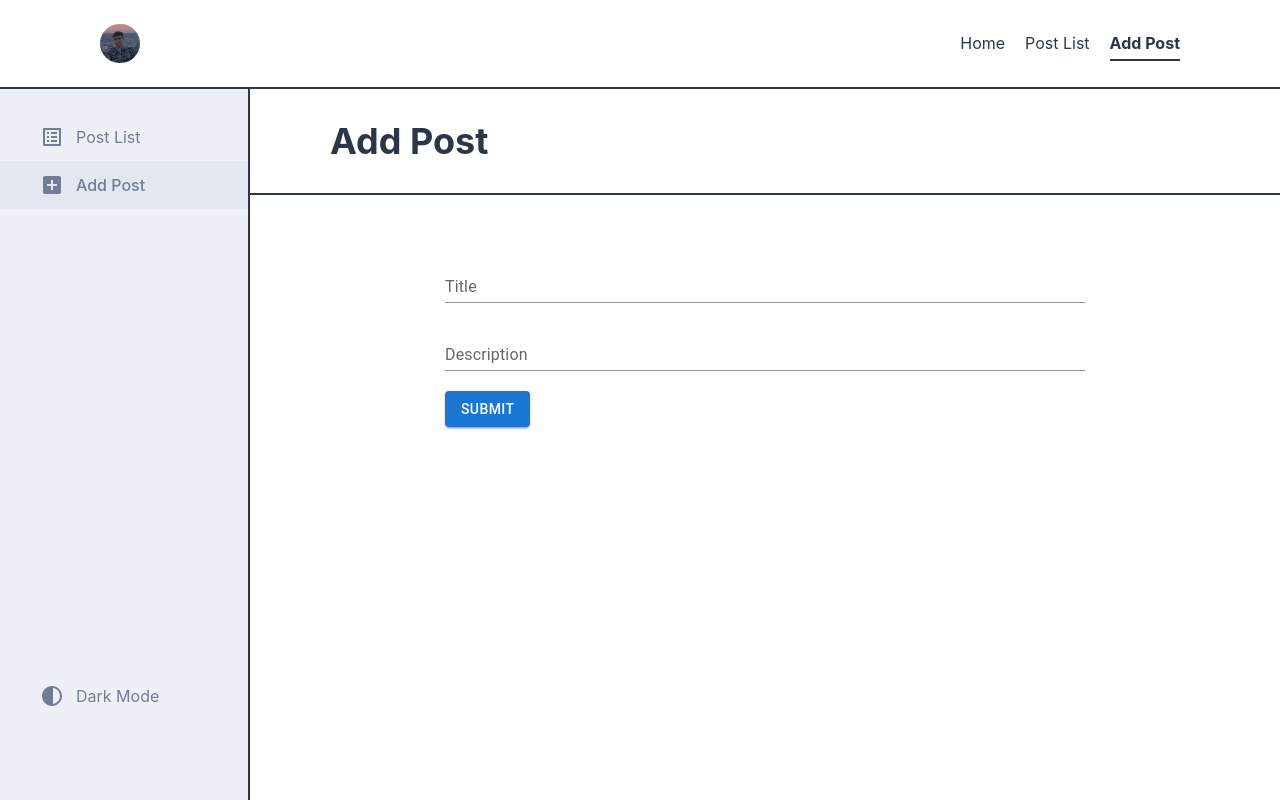
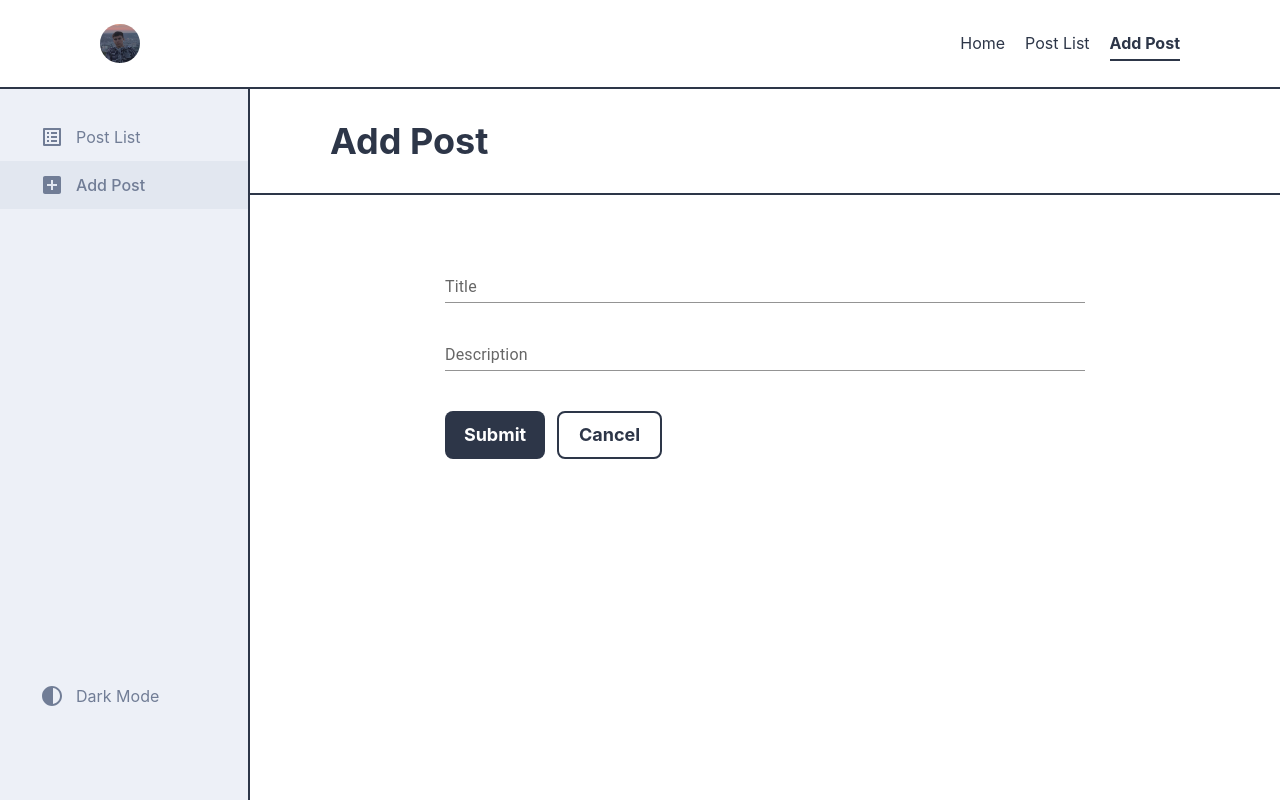
Before and after one commit to ydem1/todo-app-u-stork-lab, a React (Vite) app: page /add-post in a window 1280 px wide. Built offline with nearby package versions, Linux system fonts and the light colour scheme; no server answers.

Commit message:
add loader and button

```diff
--- /dev/null
+++ b/src/@types/sizes.ts
@@ -0,0 +1,8 @@
+export enum Sizes {
+  XS = "extraSmall",
+  S = "small",
+  M = "medium",
+  L = "large",
+  XL = "extraLarge",
+  XXL = "extraExtraLarge",
+}
--- /dev/null
+++ b/src/components/Button/constants.ts
@@ -0,0 +1,15 @@
+import cn from "classnames";
+import { ButtonVariants } from "./types";
+
+const DEFAULT_BUTTON_CLASSNAME = "rounded-lg text-lg font-bold";
+
+export const BUTTON_STYLE_VARIANTS = {
+  [ButtonVariants.PRIMARY]: cn(
+    "bg-blue-base text-white-base dark:bg-blue-light",
+    DEFAULT_BUTTON_CLASSNAME
+  ),
+  [ButtonVariants.SECONDARY]: cn(
+    "bg-white-base text-blue-base border-2 border-blue-base dark:bg-white-blue dark:border-white-base",
+    DEFAULT_BUTTON_CLASSNAME
+  ),
+};
--- /dev/null
+++ b/src/components/Button/index.tsx
@@ -0,0 +1,47 @@
+import React, { FC, memo, MouseEventHandler, ReactNode } from "react";
+import cn from "classnames";
+import { Sizes } from "src/@types/sizes";
+import { Loader } from "../Loader";
+import { BUTTON_STYLE_VARIANTS } from "./constants";
+import { ButtonVariants } from "./types";
+
+interface Props {
+  children: ReactNode;
+  className?: string;
+  isLoading?: boolean;
+  variant?: ButtonVariants;
+  type?: "button" | "submit" | "reset";
+  leaderSize?: Sizes;
+  isDisabled?: boolean;
+  onClick?: MouseEventHandler<HTMLButtonElement>;
+}
+
+export const Button: FC<Props> = memo(
+  ({
+    children,
+    className,
+    isLoading,
+    variant,
+    type,
+    leaderSize,
+    isDisabled,
+    onClick,
+  }) => {
+    const combinedClassNames = cn(
+      "flex justify-center items-center outline-0 transition ease-in-out duration-200 active:translate-y-0.5 active:duration-150 active:brightness-95 disabled:opacity-50 disabled:active:translate-y-0 disabled:brightness-100",
+      BUTTON_STYLE_VARIANTS[variant],
+      className
+    );
+
+    return (
+      <button
+        className={combinedClassNames}
+        type={type}
+        onClick={onClick}
+        disabled={isDisabled}
+      >
+        {isLoading ? <Loader size={leaderSize} /> : children}
+      </button>
+    );
+  }
+);
--- /dev/null
+++ b/src/components/Button/types.ts
@@ -0,0 +1,4 @@
+export enum ButtonVariants {
+  PRIMARY = "primary",
+  SECONDARY = "secondary",
+}
--- /dev/null
+++ b/src/components/Loader/constants.ts
@@ -0,0 +1,9 @@
+import { Sizes } from "src/@types/sizes";
+
+export const LOADER_SIZES = {
+  [Sizes.XS]: "w-4 h-4 border-2",
+  [Sizes.S]: "w-6 h-6 border-4",
+  [Sizes.M]: "w-9 h-9 border-6",
+  [Sizes.L]: "w-12 h-12 border-8",
+  [Sizes.XL]: "w-15 h-15 border-8",
+};
--- /dev/null
+++ b/src/components/Loader/index.tsx
@@ -0,0 +1,20 @@
+import React, { FC } from "react";
+import cn from "classnames";
+import { Sizes } from "src/@types/sizes";
+import { LOADER_SIZES } from "./constants";
+
+interface Props {
+  size?: Sizes;
+  className?: string;
+}
+
+export const Loader: FC<Props> = ({ size = Sizes.XS, className }) => (
+  <div className={className}>
+    <div
+      className={cn(
+        "mx-auto animate-spin rounded-full border-blue-soft border-t-blue-base",
+        LOADER_SIZES[size]
+      )}
+    />
+  </div>
+);
--- a/src/components/WrapperSidebar/index.tsx
+++ b/src/components/WrapperSidebar/index.tsx
@@ -12,11 +12,11 @@ export const WrapperSidebar: FC<Props> = ({ className, title, children }) => (
   <div className="flex h-full">
     <Sidebar />
 
-    <section className="flex-1 bg-white-base dark:bg-blue-base">
+    <section className="flex flex-1 flex-col bg-white-base dark:bg-blue-base">
       <h2 className="border-b-2 border-blue-base px-20 py-8 dark:border-white-base">
         {title}
       </h2>
-      <div className={cn("p-15", className)}>{children}</div>
+      <div className={cn("flex-1 p-15", className)}>{children}</div>
     </section>
   </div>
 );
--- a/src/page-components/add-post/AddForm/index.tsx
+++ b/src/page-components/add-post/AddForm/index.tsx
@@ -1,7 +1,8 @@
 import React, { FC } from "react";
 import { useNavigate } from "react-router-dom";
-import { Button, CircularProgress } from "@mui/material";
 import { Form, FormikConfig, FormikProvider, useFormik } from "formik";
+import { Button } from "src/components/Button";
+import { ButtonVariants } from "src/components/Button/types";
 import FormField from "src/components/FormField";
 import { useCreatePostMutation } from "src/store/posts/postsApiSlice";
 import { NotificationService } from "src/helpers/notifications";
@@ -49,19 +50,25 @@ export const AddForm: FC = () => {
           <FormField key={field.name} {...field} />
         ))}
 
-        <Button
-          className="w-max"
-          type="submit"
-          variant="contained"
-          color="primary"
-          disabled={isLoading}
-        >
-          {isLoading ? (
-            <CircularProgress size={24} color="inherit" />
-          ) : (
-            "Submit"
-          )}
-        </Button>
+        <div className="mt-5 flex gap-3">
+          <Button
+            className="w-25 px-5 py-2"
+            variant={ButtonVariants.PRIMARY}
+            type="submit"
+            isLoading={isLoading}
+            isDisabled={isLoading}
+          >
+            Submit
+          </Button>
+
+          <Button
+            className="px-5 py-2"
+            variant={ButtonVariants.SECONDARY}
+            type="reset"
+          >
+            Cancel
+          </Button>
+        </div>
       </Form>
     </FormikProvider>
   );
--- a/src/page-components/post-list/Posts/index.tsx
+++ b/src/page-components/post-list/Posts/index.tsx
@@ -1,10 +1,11 @@
 import React, { FC } from "react";
-import { CircularProgress } from "@mui/material";
 import { useDebounce } from "use-debounce";
+import { Loader } from "src/components/Loader";
 import { useQueryParams } from "src/hooks/useQueryParams";
 import { useGetPostsQuery } from "src/store/posts/postsApiSlice";
 import { NotificationService } from "src/helpers/notifications";
 import { QUERY_PARAM_KEYS } from "src/constants/queryParams";
+import { Sizes } from "src/@types/sizes";
 import { DEBOUNCE_DELAY } from "./constants";
 import { PostItem } from "./PostItem";
 
@@ -23,7 +24,10 @@ export const Posts: FC = () => {
 
   if (isLoading) {
     return (
-      <CircularProgress className="mx-auto mt-20" size={50} color="inherit" />
+      <Loader
+        className="flex h-full items-center justify-center"
+        size={Sizes.XL}
+      />
     );
   }
 
--- a/tailwind.config.js
+++ b/tailwind.config.js
@@ -24,8 +24,12 @@ module.exports = {
         62.5: "250px",
       },
       spacing: {
+        9: "36px",
         15: "60px",
         25: "100px",
+      },
+      borderWidth: {
+        6: "6px",
       },
       screens: {
         default: "0px",
```
